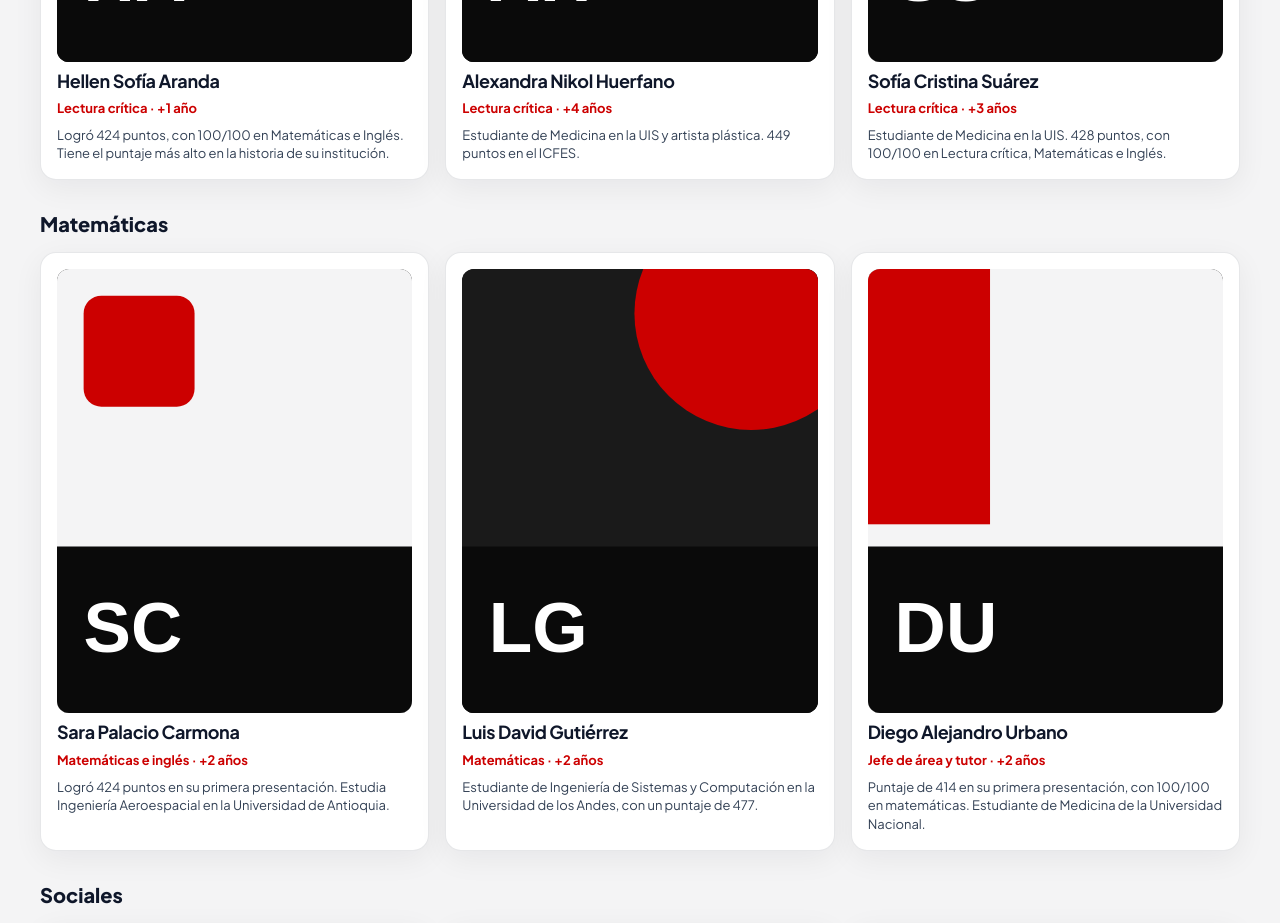
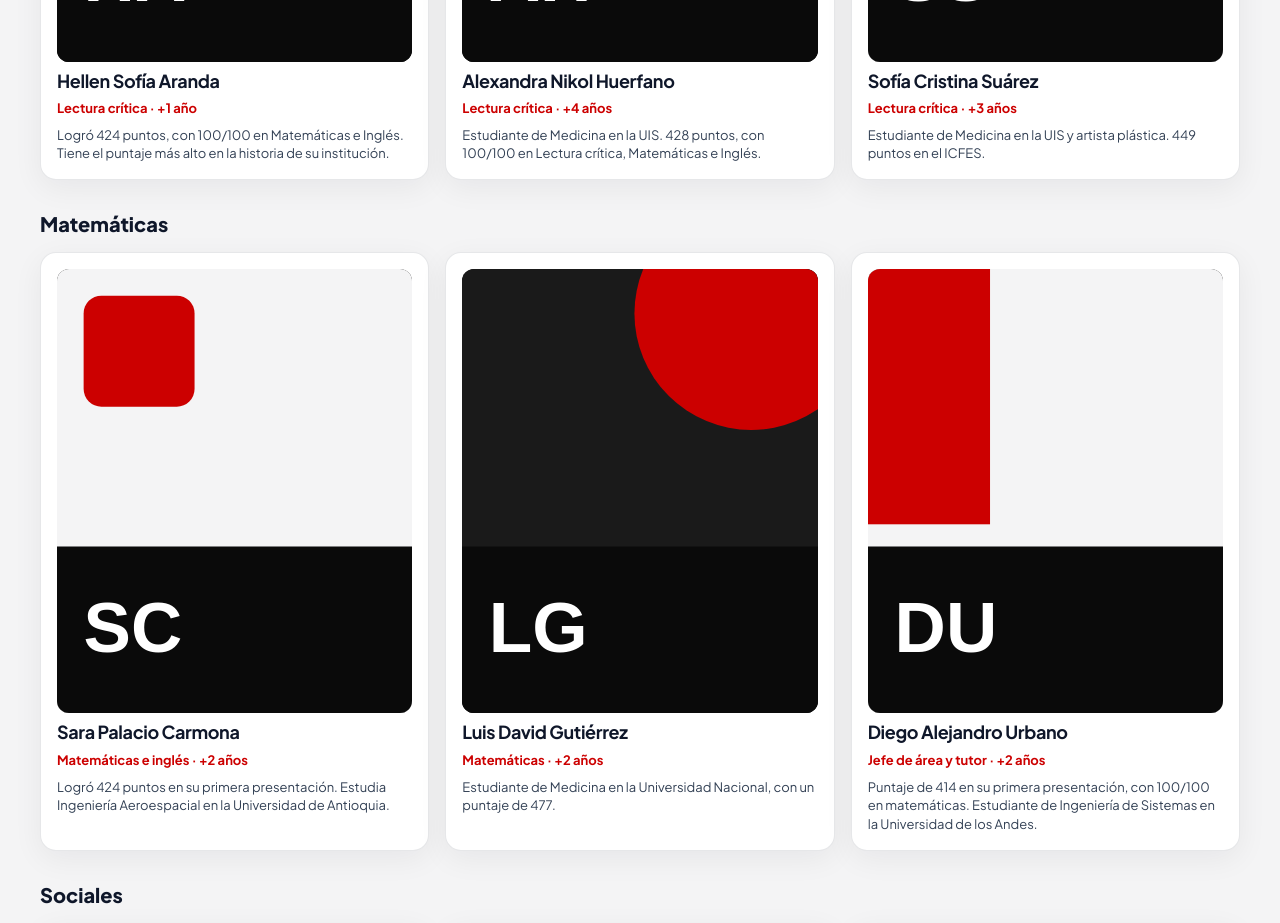
Before and after one commit to daniel-alt-pages/landing, a Next.js app: page /landing/nosotros in a window 1280 px wide. Shown: the part 3560-4483 px from the top of the page. Built offline with nearby package versions, Linux system fonts and the light colour scheme; no server answers.

Commit message:
fix(v1.0.30): corregir datos de profesores (Luis David, Diego Alejandro, Alexandra, Sofía)

```diff
--- a/src/app/landing/_contenido/equipo.ts
+++ b/src/app/landing/_contenido/equipo.ts
@@ -61,7 +61,7 @@ export const EQUIPO: TeamMember[] = [
     name: 'Luis David Gutiérrez',
     role: 'Matemáticas',
     years: '+2 años',
-    bio: 'Estudiante de Ingeniería de Sistemas y Computación en la Universidad de los Andes, con un puntaje de 477.',
+    bio: 'Estudiante de Medicina en la Universidad Nacional, con un puntaje de 477.',
     featured: true,
     confirmar: `${IMAGEN} Verificar que la bio de la página 9 del PDF corresponde a esta persona.`,
   },
@@ -70,7 +70,7 @@ export const EQUIPO: TeamMember[] = [
     name: 'Diego Alejandro Urbano',
     role: 'Jefe de área y tutor',
     years: '+2 años',
-    bio: 'Puntaje de 414 en su primera presentación, con 100/100 en matemáticas. Estudiante de Medicina de la Universidad Nacional.',
+    bio: 'Puntaje de 414 en su primera presentación, con 100/100 en matemáticas. Estudiante de Ingeniería de Sistemas en la Universidad de los Andes.',
     confirmar: `${IMAGEN} Verificar bio contra la página 9 del PDF.`,
   },
   {
@@ -94,7 +94,7 @@ export const EQUIPO: TeamMember[] = [
     name: 'Alexandra Nikol Huerfano',
     role: 'Lectura crítica',
     years: '+4 años',
-    bio: 'Estudiante de Medicina en la UIS y artista plástica. 449 puntos en el ICFES.',
+    bio: 'Estudiante de Medicina en la UIS. 428 puntos, con 100/100 en Lectura crítica, Matemáticas e Inglés.',
     confirmar: `${IMAGEN} Verificar bio contra la página 9 del PDF.`,
   },
   {
@@ -102,7 +102,7 @@ export const EQUIPO: TeamMember[] = [
     name: 'Sofía Cristina Suárez',
     role: 'Lectura crítica',
     years: '+3 años',
-    bio: 'Estudiante de Medicina en la UIS. 428 puntos, con 100/100 en Lectura crítica, Matemáticas e Inglés.',
+    bio: 'Estudiante de Medicina en la UIS y artista plástica. 449 puntos en el ICFES.',
     confirmar: `${IMAGEN} Verificar bio contra la página 9 del PDF.`,
   },
   {
```
